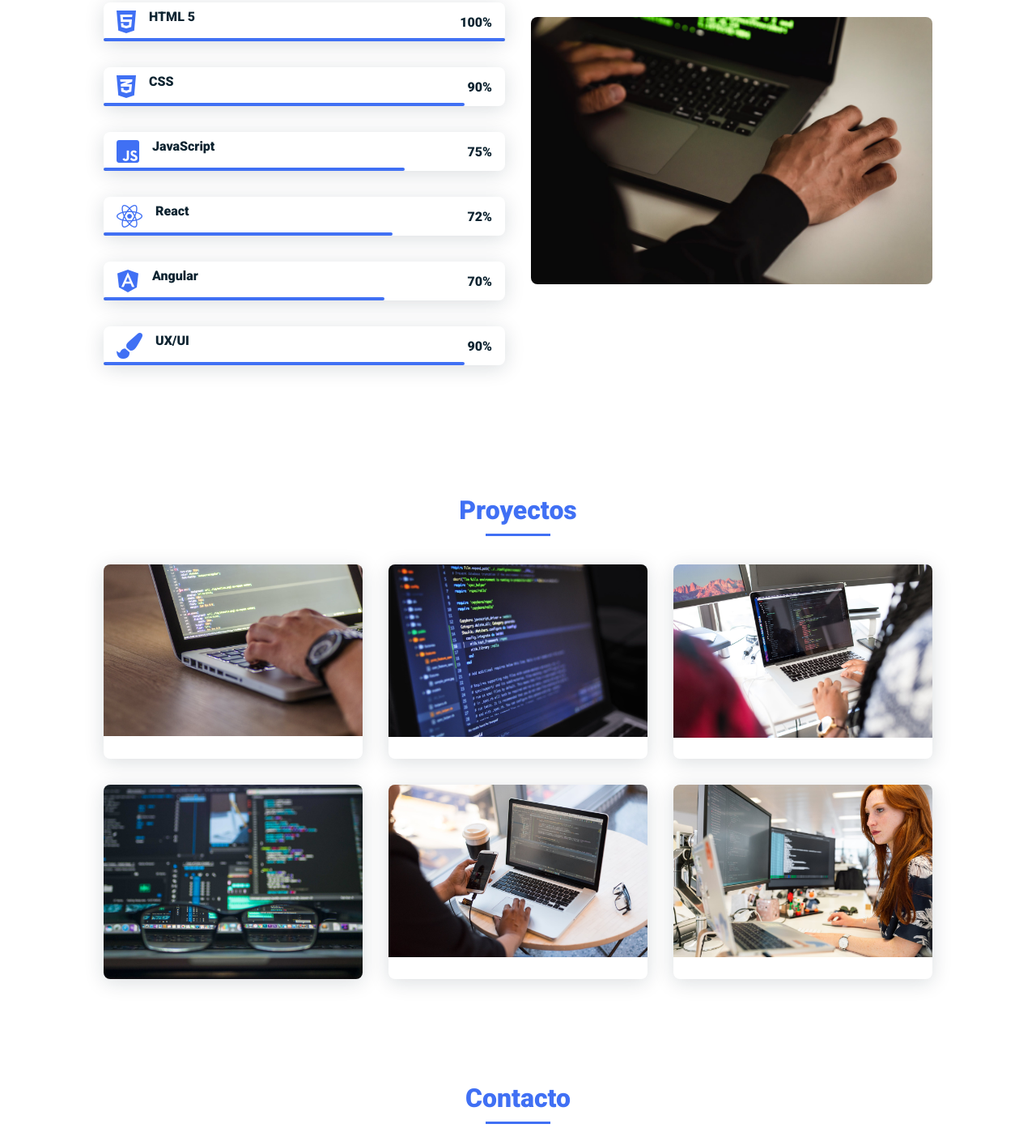
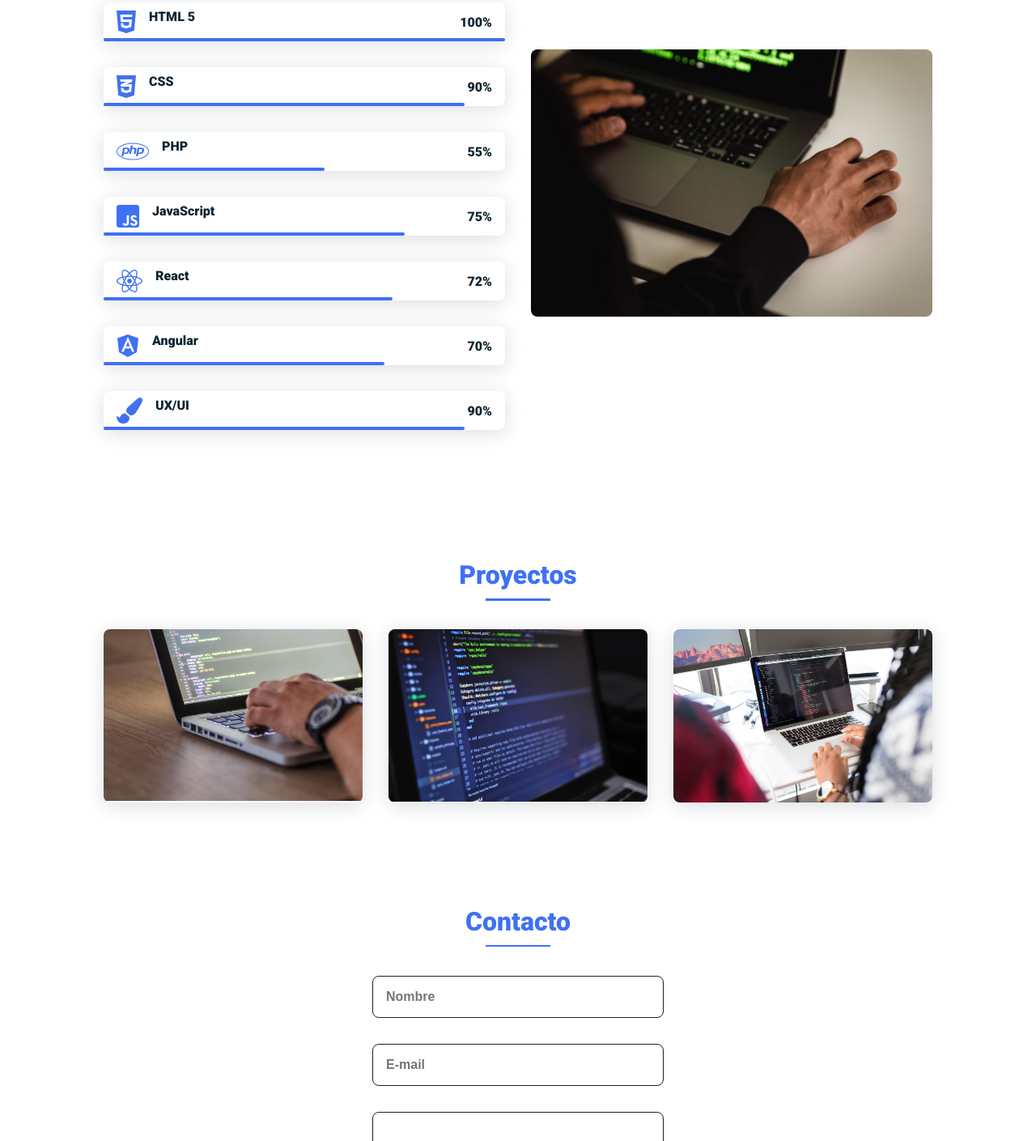
Before and after one commit to lovo98/kevin-lovos, a plain HTML site: page index.html in a window 1280 px wide. Shown: the part 1741-3150 px from the top of the page at 81% size. Drawn offline with nearby package versions, Linux system fonts and the light colour scheme.

Commit message:
agregando informacion y diseño

```diff
--- a/assets/css/styles.css
+++ b/assets/css/styles.css
@@ -355,6 +355,10 @@ img {
     width: 90%;
 }
 
+.skills__php {
+    width: 55%;
+}
+
 .skills__img {
     border-radius: .5rem;
 }
@@ -542,7 +546,7 @@ img {
 
     .work__container {
         grid-template-columns: repeat(3, 1fr);
-        grid-template-rows: repeat(2, 1fr);
+        /* grid-template-rows: repeat(2, 1fr); */
         column-gap: 2rem;
     }
 
--- a/index.html
+++ b/index.html
@@ -105,6 +105,19 @@
 
                     <div class="skills__data">
                         <div class="skills__names">
+                            <i class="fab fa-php skills__icon"></i>
+                            <span class="skills__name">PHP</span>
+                        </div>
+
+                        <div>
+                            <span class="skills_porcentage">55%</span>
+                        </div>
+
+                        <div class="skills__bar skills__php"></div>
+                    </div>
+
+                    <div class="skills__data">
+                        <div class="skills__names">
                             <i class="fab fa-js-square skills__icon"></i>
                             <span class="skills__name">JavaScript</span>
                         </div>
@@ -175,18 +188,6 @@
                 <div class="work__img">
                     <img src="assets/img/work3.jpeg" alt="work3">
                 </div>
-
-                <div class="work__img">
-                    <img src="assets/img/work4.jpeg" alt="work4">
-                </div>
-
-                <div class="work__img">
-                    <img src="assets/img/work5.jpeg" alt="work5">
-                </div>
-
-                <div class="work__img">
-                    <img src="assets/img/work6.jpeg" alt="work6">
-                </div>
             </div>
         </section>
 
```
Also changed, not shown: assets/img/kl.ico, assets/img/klLogo.png.
